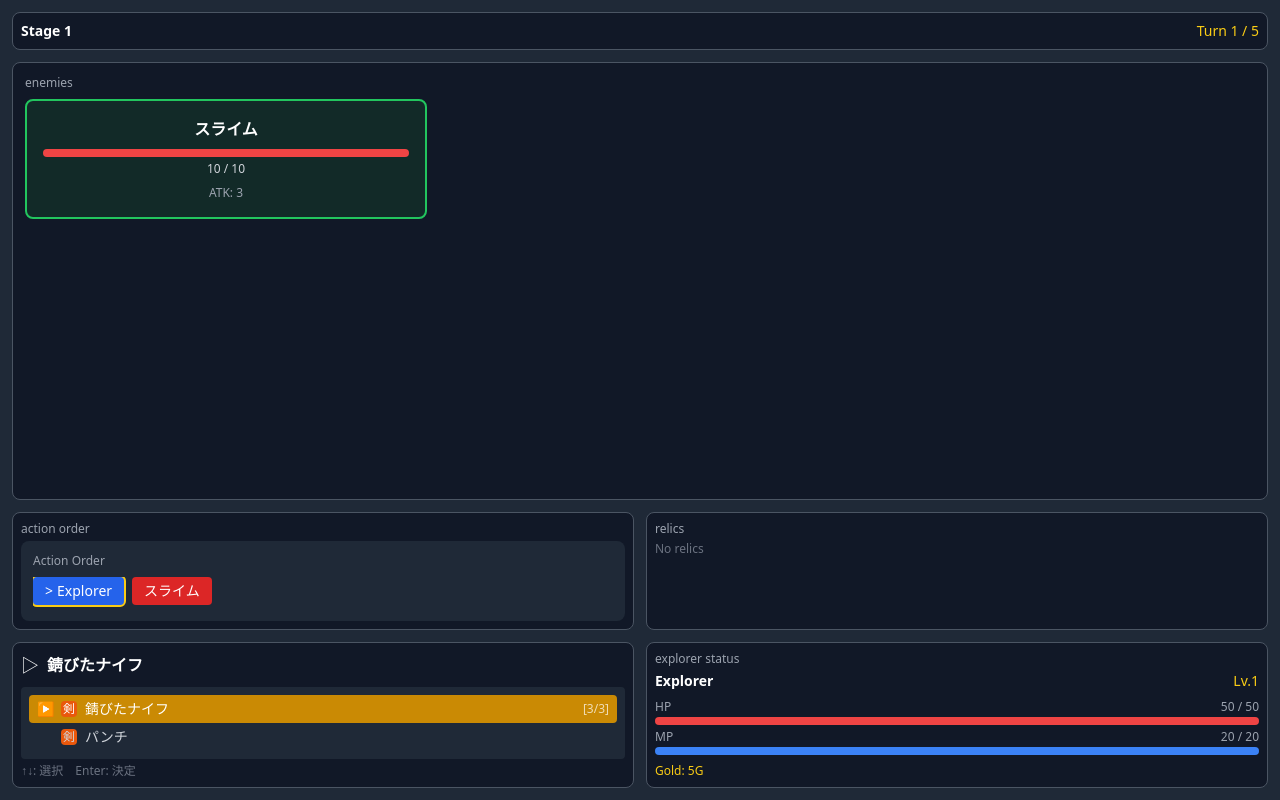
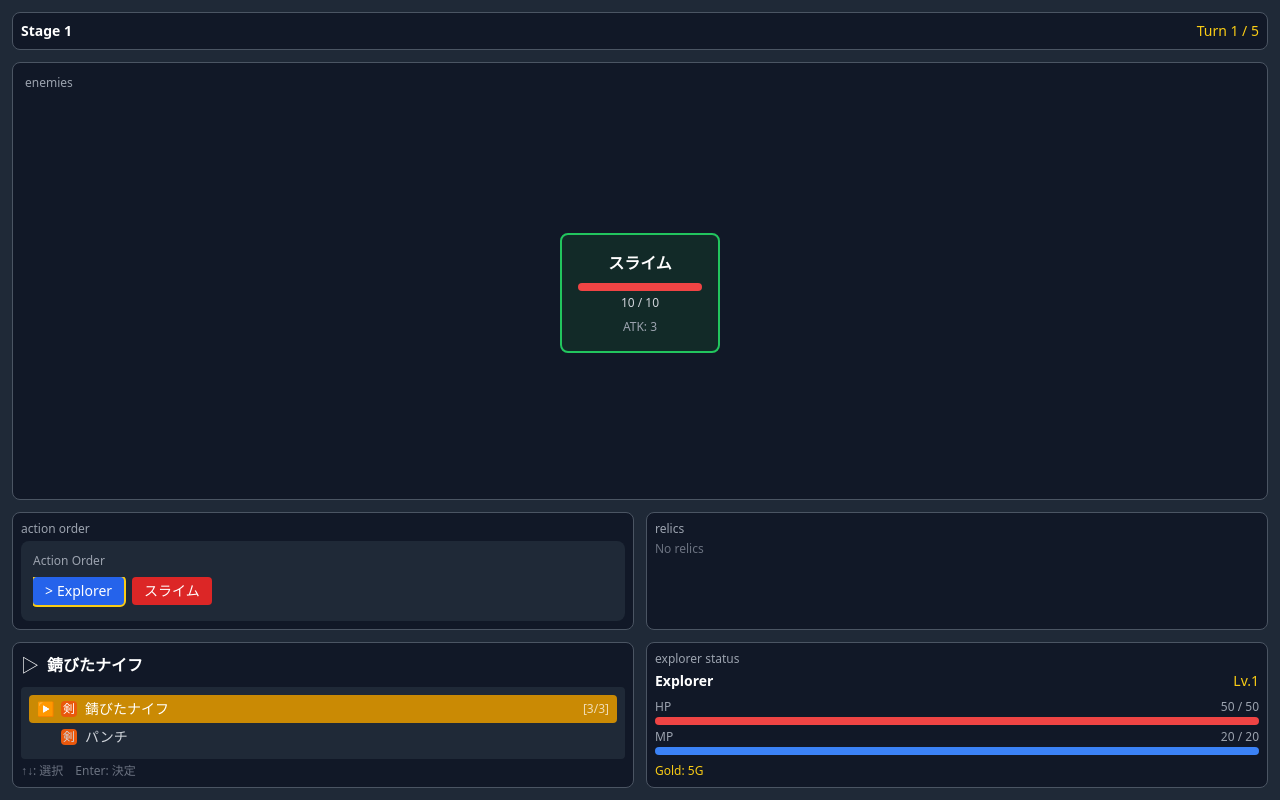
Before and after one commit to wakepon/RogueliteCommandBattleJS, a React (Vite) app: page / in a window 1280 px wide. Both pictures are taken after a click on the button "Start". Built offline with nearby package versions, Linux system fonts and the light colour scheme.

Commit message:
レイアウト修正

```diff
--- a/src/Components/Battle/BattleScreen.tsx
+++ b/src/Components/Battle/BattleScreen.tsx
@@ -84,9 +84,9 @@ export function BattleScreen() {
       </div>
 
       {/* 2. 敵エリア（大きなメインエリア） */}
-      <div className="flex-1 bg-gray-900 border border-gray-600 p-3 rounded-lg mb-3 relative min-h-[200px]">
+      <div className="flex-1 bg-gray-900 border border-gray-600 p-3 rounded-lg mb-3 relative min-h-[200px] flex flex-col">
         <div className="text-xs text-gray-400 mb-2">enemies</div>
-        <div className="grid grid-cols-2 md:grid-cols-3 gap-3">
+        <div className="flex-1 flex flex-wrap justify-center items-center content-center gap-3">
           {enemies.map((enemy) => {
             // ターゲット選択中の場合、選択状態を取得
             const { isSelected, isHighlighted } = isSelectingTarget
--- a/src/Components/Battle/EnemyDisplay.tsx
+++ b/src/Components/Battle/EnemyDisplay.tsx
@@ -57,7 +57,7 @@ export function EnemyDisplay({
     <div
       onClick={onSelect}
       className={`
-        relative p-4 rounded-lg border-2
+        relative p-4 rounded-lg border-2 w-32 md:w-40
         ${targetStyle}
         ${isCurrentActor ? 'ring-2 ring-yellow-400' : ''}
         ${isDead ? 'opacity-50' : ''}
@@ -67,8 +67,8 @@ export function EnemyDisplay({
     >
       {/* 選択カーソルインジケーター */}
       {isTargetSelected && (
-        <div className="absolute -left-2 top-1/2 -translate-y-1/2 text-yellow-400 text-xl font-bold">
-          ▶
+        <div className="absolute -bottom-4 left-1/2 -translate-x-1/2 text-yellow-400 text-xl font-bold">
+          ▲
         </div>
       )}
       {/* 敵タイプバッジ */}
```
